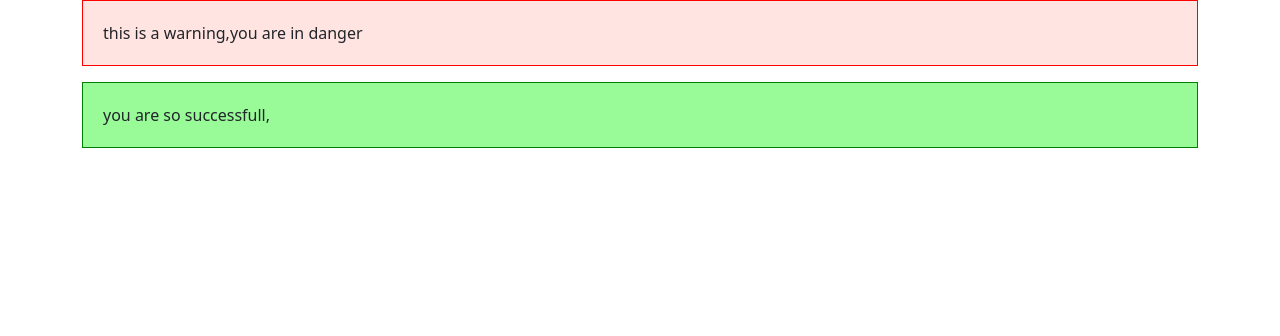
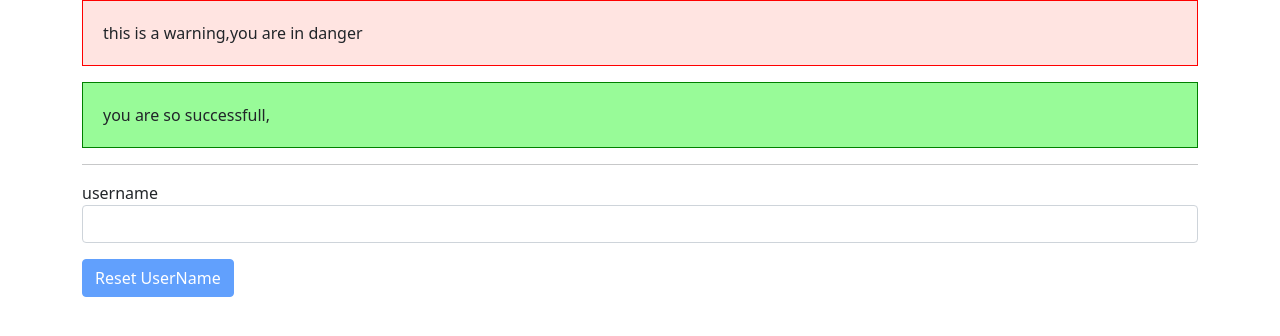
Before and after one commit to Firouzeh-Dabbaghi/AngularTutorial, an Angular app: page / in a window 1280 px wide. Shown: the top 336 px of the page. Built offline with nearby package versions, Linux system fonts and the light colour scheme.

Commit message:
prctice ngModel and two way binding

```diff
--- a/src/app/app.component.html
+++ b/src/app/app.component.html
@@ -3,6 +3,17 @@
     <div class="col-xs-12">
       <app-warning-alert></app-warning-alert>
       <app-succes-alert></app-succes-alert>
+      <hr />
+      <label>username</label>
+      <input type="text" class="form-control" [(ngModel)]="userName" />
+      <p>{{ userName }}</p>
+      <button
+        class="btn btn-primary"
+        [disabled]="userName === ''"
+        (click)="userName = ''"
+      >
+        Reset UserName
+      </button>
     </div>
   </div>
 </div>
--- a/src/app/app.component.ts
+++ b/src/app/app.component.ts
@@ -7,4 +7,5 @@
 })
 export class AppComponent {
   title = 'my-first-app';
+  userName = '';
 }
--- a/src/app/app.module.ts
+++ b/src/app/app.module.ts
@@ -1,4 +1,5 @@
 import { NgModule } from '@angular/core';
+import { FormsModule } from '@angular/forms';
 import { BrowserModule } from '@angular/platform-browser';
 
 import { AppComponent } from './app.component';
@@ -12,7 +13,8 @@
     WarningAlertComponent
   ],
   imports: [
-    BrowserModule
+    BrowserModule,
+    FormsModule
   ],
   providers: [],
   bootstrap: [AppComponent]
```
